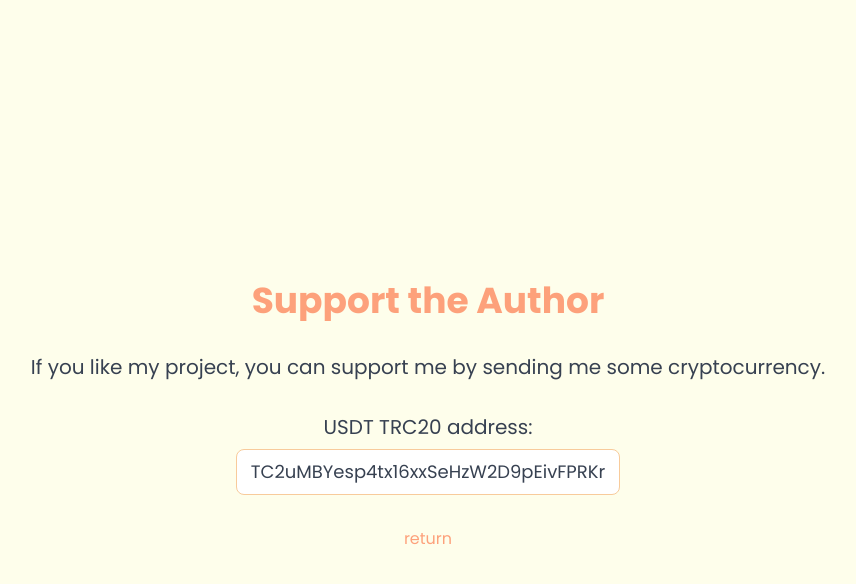
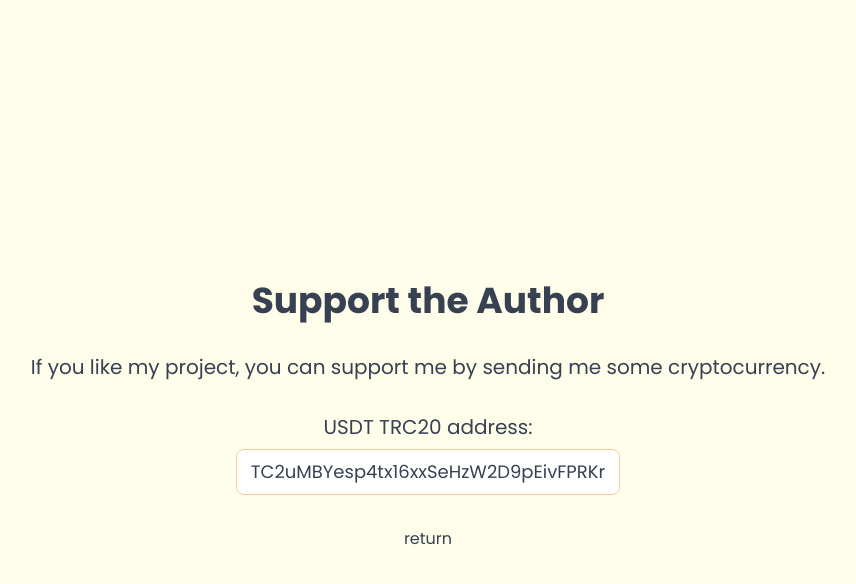
Before and after one commit to ch1kulya/AnimeBesu, a Flask app: page /support in a window 1280 px wide. Shown: the top 584 px of the page, without its empty margins (212-1068 px from the left). Run offline with Flask 3, Linux system fonts and the light colour scheme.

Commit message:
Update support.html

```diff
--- a/templates/support.html
+++ b/templates/support.html
@@ -4,12 +4,13 @@
     <meta charset="UTF-8">
     <title>Support the Author</title>
     <link href="https://cdn.jsdelivr.net/npm/tailwindcss@2.2.16/dist/tailwind.min.css" rel="stylesheet">
-    <link rel="shortcut icon" href="{{ url_for('static', filename='favicon.ico') }}">
+    <link rel="shortcut icon" href="{{ url_for('static', filename='favicon.svg') }}">
     <link rel="stylesheet" href="{{ url_for('static', filename='style.css') }}">
+    <link rel="stylesheet" href="{{ url_for('static', filename='theme.css') }}">
 </head>
 <body class="text-gray-700">
     <div class="flex flex-col content-center justify-center min-h-screen relative">
-        <h1 class="text-center text-4xl font-bold my-8 gradient-text">Support the Author</h1>
+        <h1 class="text-center text-4xl font-bold my-8 main-text">Support the Author</h1>
         <p class="text-center text-xl">If you like my project, you can support me by sending me some cryptocurrency.</p>
         <div class="flex flex-col justify-center items-center mt-8">
             <label for="cryptoAddress" class="text-xl mb-2">USDT TRC20 address:</label>
@@ -17,7 +18,7 @@
                 style="border: 1px solid #f8cb9b;">
         </div>
         <div class="text-center mt-8">
-            <a href="{{ url_for('index') }}" class="footer-text gradient-text">return</a>
+            <a href="{{ url_for('index') }}" class="footer-text main-text">return</a>
         </div>
     </div>
 </body>
```
